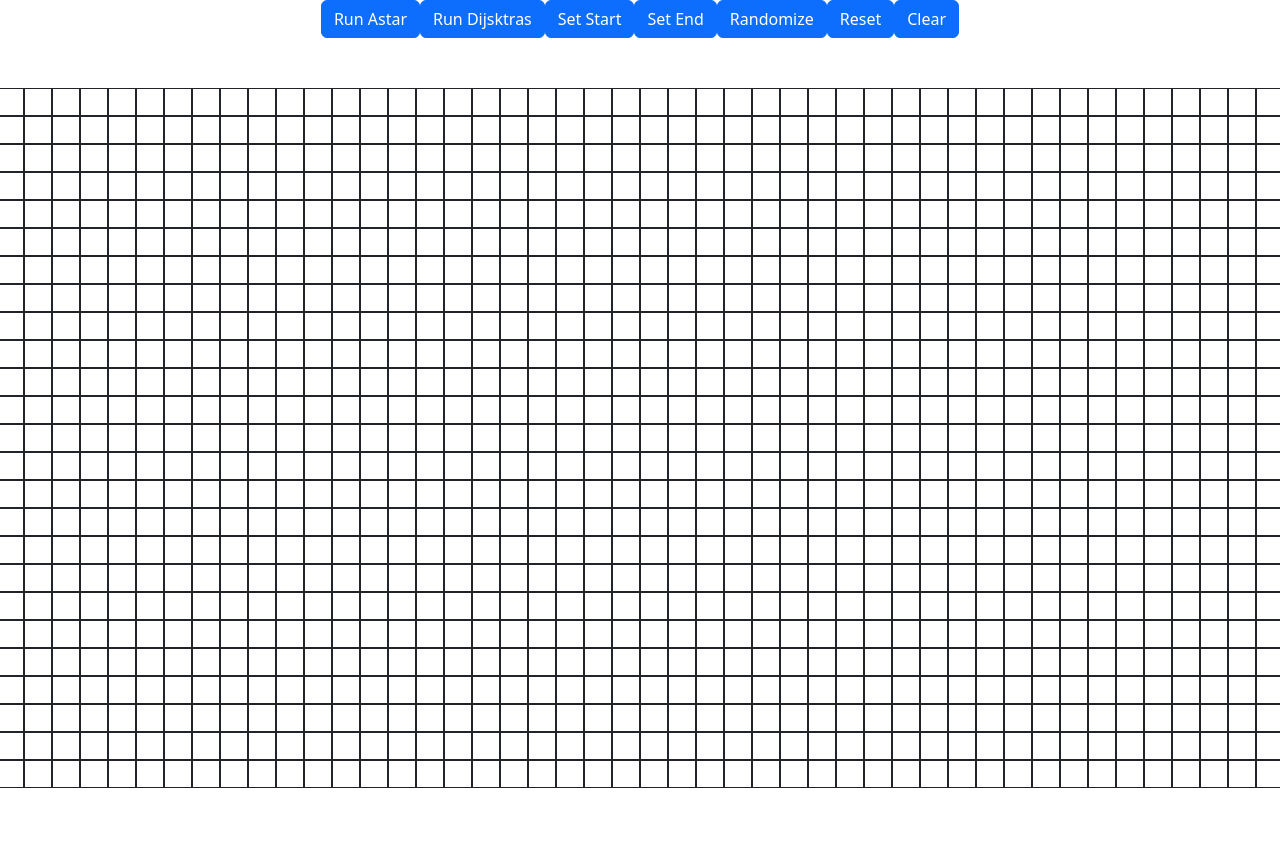
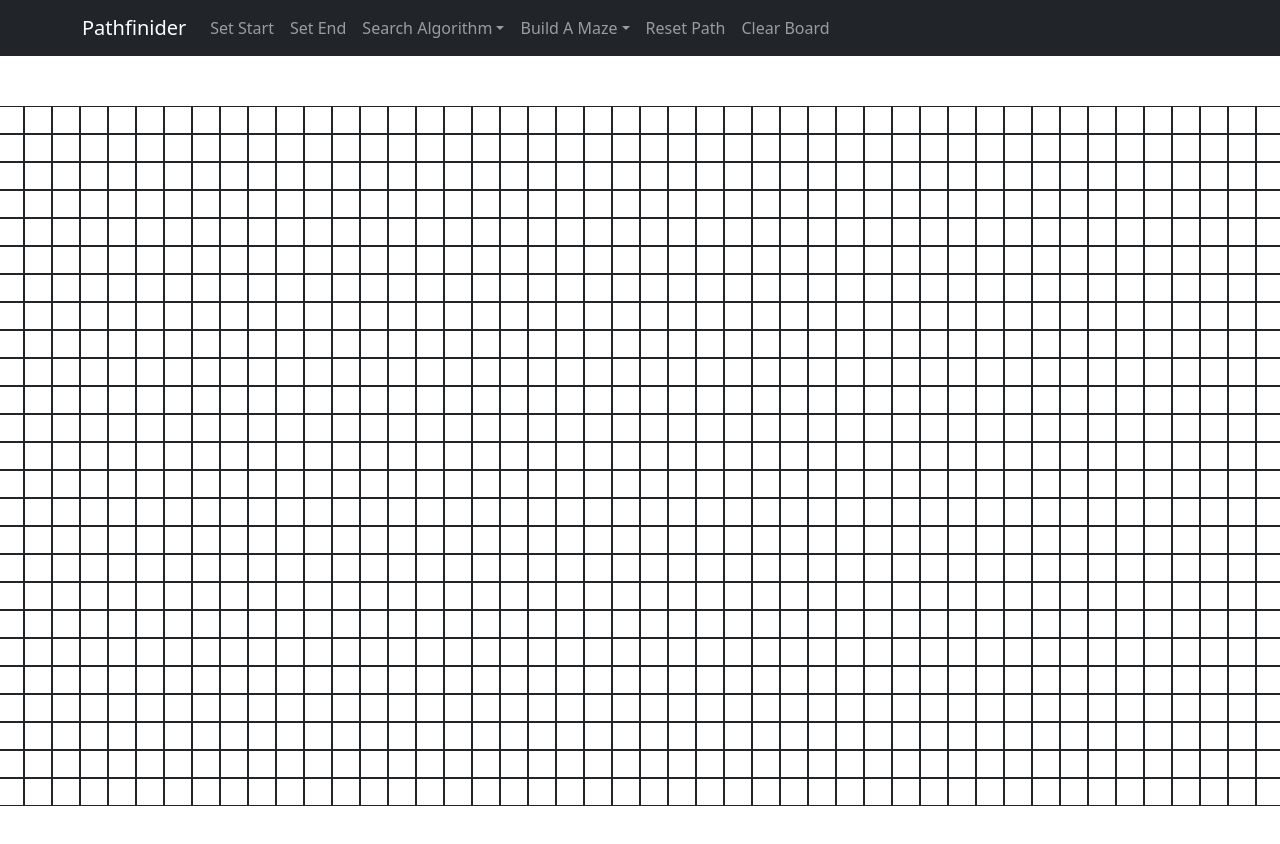
Before and after one commit to diggy63/PathfinderReact, a React (Create React App) app: page / in a window 1280 px wide. Shown: the top 844 px of the page. Built offline with nearby package versions, Linux system fonts and the light colour scheme.

Commit message:
fixed nav bar

```diff
--- a/src/components/Header/Header.jsx
+++ b/src/components/Header/Header.jsx
@@ -1,8 +1,16 @@
 import React, { useState } from "react";
 
-import { Button, Nav } from "react-bootstrap";
+import { Button, Nav, Navbar, Container, NavDropdown } from "react-bootstrap";
 
-export default function Header({ runAstar, runDijkstras, seeStart, seeEnd , resetGrid, clearGrid, randomGrid}) {
+export default function Header({
+  runAstar,
+  runDijkstras,
+  seeStart,
+  seeEnd,
+  resetGrid,
+  clearGrid,
+  randomGrid,
+}) {
   const [isStart, setIsStart] = useState(false);
   const [isEnd, setIsEnd] = useState(false);
 
@@ -24,47 +32,37 @@ export default function Header({ runAstar, runDijkstras, seeStart, seeEnd , rese
   function handleDij() {
     runDijkstras();
   }
-  function handleReset(){
-    resetGrid()
+  function handleReset() {
+    resetGrid();
   }
-  function handleClear(){
-    clearGrid()
+  function handleClear() {
+    clearGrid();
   }
-  function handleRandom(){
-    randomGrid()
+  function handleRandom() {
+    randomGrid();
   }
   return (
-    <Nav
-      className="justify-content-center"
-      activeKey="/home"
-      onSelect={(selectedKey) => alert(`selected ${selectedKey}`)}
-    >
-      <Nav.Item>
-        <Button onClick={handleAlgo}>Run Astar</Button>
-      </Nav.Item>
-      <Nav.Item>
-        <Button onClick={handleDij}>Run Dijsktras</Button>
-      </Nav.Item>
-      <Nav.Item>
-        <Button onClick={handleStart}>Set Start</Button>
-      </Nav.Item>
-      <Nav.Item>
-        <Button onClick={handleEnd}>Set End</Button>
-      </Nav.Item>
-      <Nav.Item>
-        <Button onClick={handleRandom}>Randomize</Button>
-      </Nav.Item>
-      <Nav.Item>
-        <Button onClick={handleReset}>Reset</Button>
-      </Nav.Item>
-      <Nav.Item>
-        <Button onClick={handleClear}>Clear</Button>
-      </Nav.Item>
-      {/* <Nav.Item>
-        <Nav.Link eventKey="disabled" disabled>
-          Disabled
-        </Nav.Link>
-      </Nav.Item> */}
-    </Nav>
+    <>
+      <Navbar bg="dark" variant="dark">
+        <Container>
+          <Navbar.Brand>Pathfinider</Navbar.Brand>
+          <Nav className="me-auto">
+            <Nav.Link onClick={handleStart}>Set Start</Nav.Link>
+            <Nav.Link onClick={handleEnd}>Set End</Nav.Link>
+            <NavDropdown title="Search Algorithm" id="navbarScrollingDropdown">
+              <NavDropdown.Item onClick={handleAlgo}>A*</NavDropdown.Item>
+              <NavDropdown.Item onClick={handleDij}>
+                Dijsktras
+              </NavDropdown.Item>
+            </NavDropdown>
+            <NavDropdown title="Build A Maze" id="navbarScrollingDropdown">
+              <NavDropdown.Item onClick={handleRandom}>Random</NavDropdown.Item>
+            </NavDropdown>
+            <Nav.Link onClick={handleReset}>Reset Path</Nav.Link>
+            <Nav.Link onClick={handleClear}>Clear Board</Nav.Link>
+          </Nav>
+        </Container>
+      </Navbar>
+    </>
   );
 }
```
Also changed, not shown: src/components/BadAlert/BadAlert.jsx (added, +11 -0 lines).
